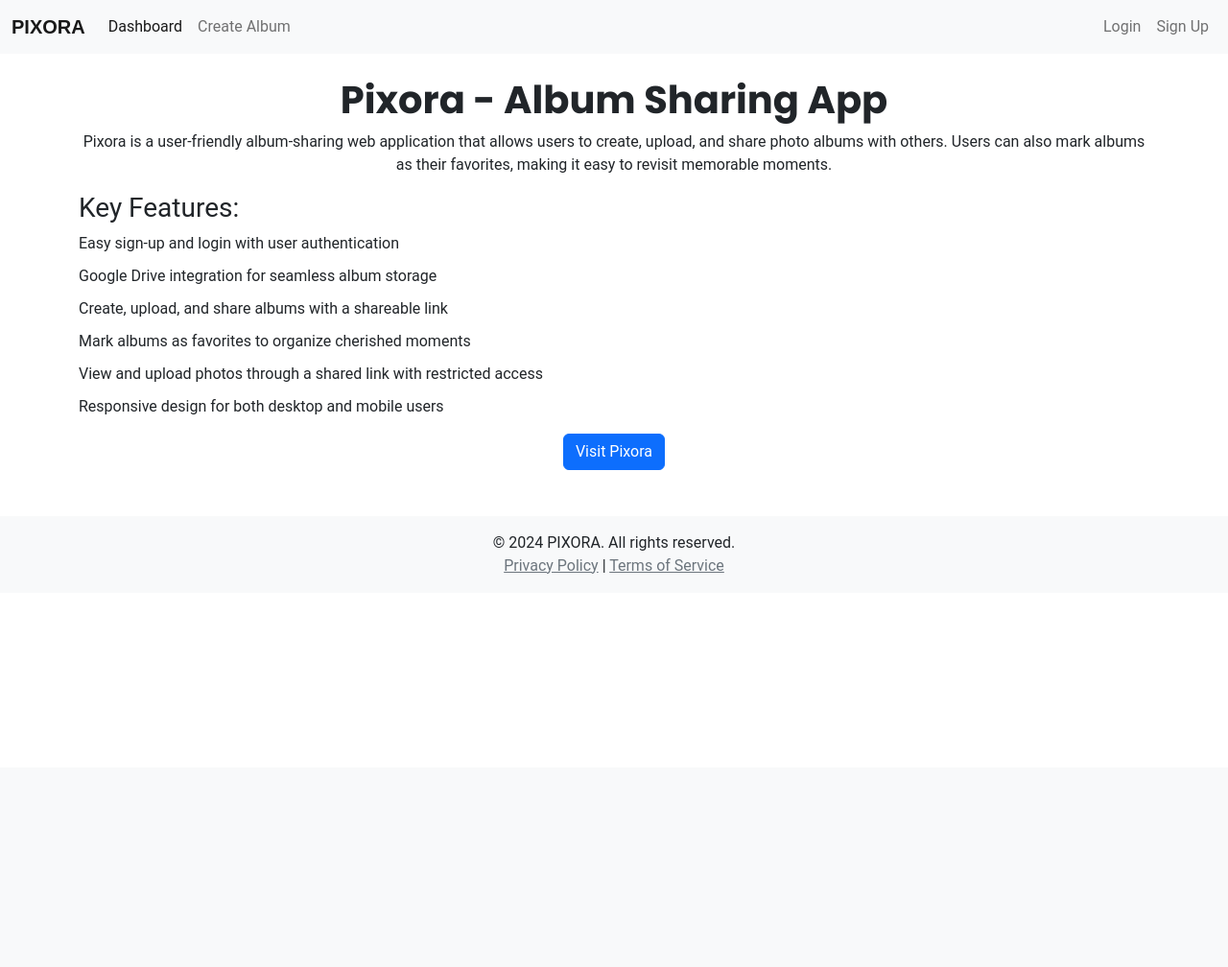
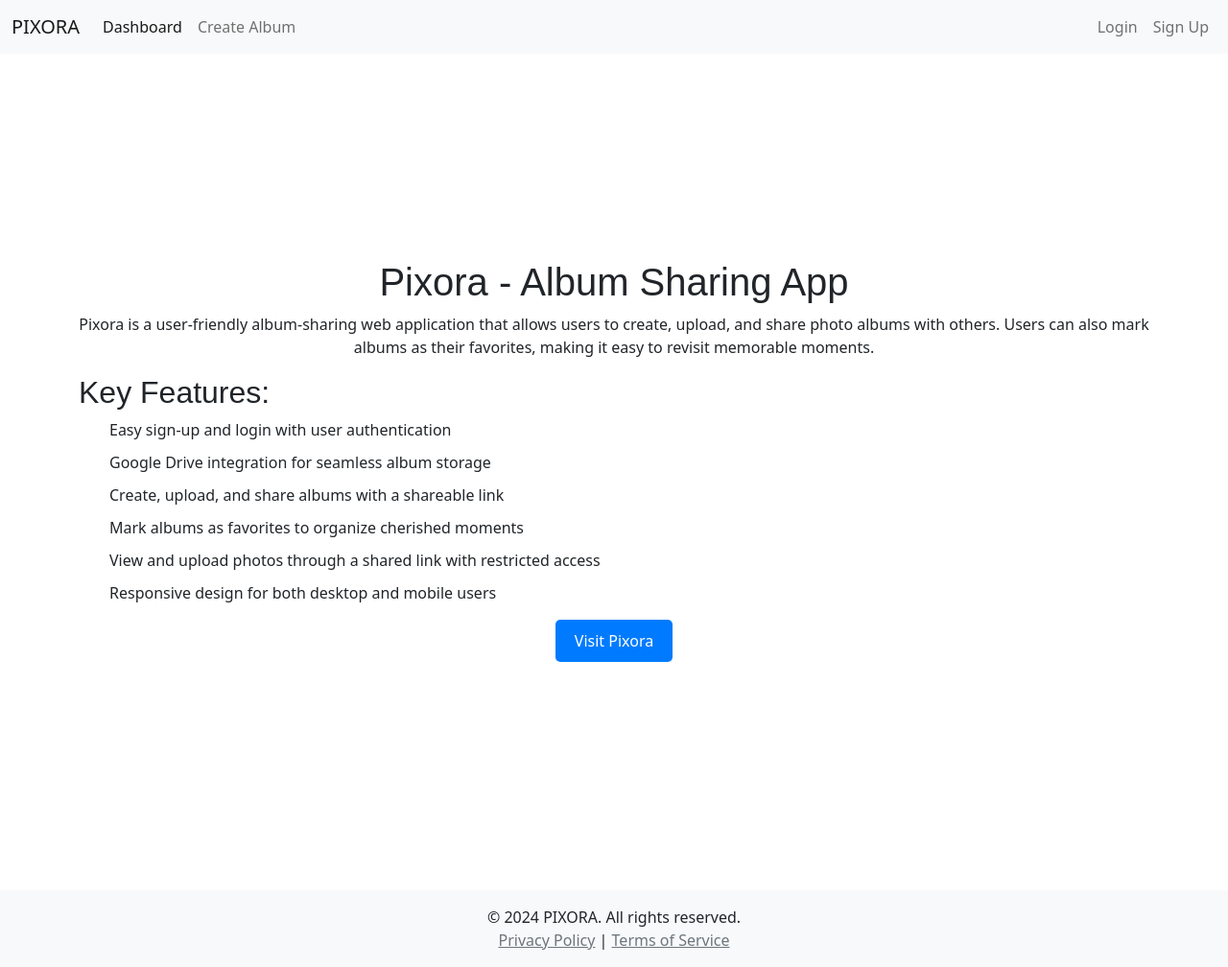
Before and after one commit to aswinaravind27/pics-app, a Django app: page / in a window 1280 px wide. Shown: the whole page at 96% size. Before the commit the page ends 598 px from the top, so only its background shows below. Run offline with Django 3.2, Linux system fonts and the light colour scheme; some libraries are stand-ins or nearby versions.

Commit message:
homepage fixed

```diff
--- a/templates/base.html
+++ b/templates/base.html
@@ -9,42 +9,18 @@
     <!-- Bootstrap CSS -->
     <link href="https://cdn.jsdelivr.net/npm/bootstrap@5.2.3/dist/css/bootstrap.min.css" rel="stylesheet" integrity="sha384-rbsA2VBKQhggwzxH7pPCaAqO46MgnOM80zW1RWuH61DGLwZJEdK2Kadq2F9CUG65" crossorigin="anonymous">
 
-    <!-- Google Fonts -->
-    <link href="https://fonts.googleapis.com/css2?family=Poppins:wght@400;700&display=swap" rel="stylesheet"> <!-- Changed to Poppins -->
-
     <!-- Favicon -->
     {% load static %}
     <link rel="icon" type="image/x-icon" href="{% static 'images/favicon.ico' %}">
 
     <!-- Title Block with Default Fallback -->
     <title>{% block title %}PIXORA - Manage Albums{% endblock %}</title>
-    <style>
-        body {
-            font-family: 'Roboto', sans-serif; /* Apply the custom font to the body */
-        }
-        .main-heading {
-            font-size: 2.5rem; /* Increase font size for the main heading */
-            font-weight: bold; /* Make it bold */
-            font-family: 'Poppins', sans-serif; /* Set Poppins font for the main heading */
-        }
-        .feature-item {
-            margin-bottom: 10px; /* Add space between each feature */
-        }
-        .key-features-heading {
-            font-size: 1.75rem; /* Increase font size for key features heading */
-            font-weight: normal; /* Remove bold styling */
-        }
-        .navbar-brand {
-            font-family: 'Arial', sans-serif; /* Set default font for PIXORA brand */
-            font-weight: bold; /* Keep brand name bold */
-        }
-    </style>
 </head>
 <body>
     <!-- Navbar -->
     <nav class="navbar navbar-expand-lg navbar-light bg-light">
         <div class="container-fluid">
-            <a class="navbar-brand" href="#" aria-label="PIXORA Homepage">PIXORA</a> <!-- Brand name -->
+            <a class="navbar-brand" href="#" aria-label="PIXORA Homepage">PIXORA</a>
             <button class="navbar-toggler" type="button" data-bs-toggle="collapse" data-bs-target="#navbarNavAltMarkup" aria-controls="navbarNavAltMarkup" aria-expanded="false" aria-label="Toggle navigation">
                 <span class="navbar-toggler-icon"></span>
             </button>
@@ -73,24 +49,6 @@
         {% endblock %}
     </div>
 
-    <!-- Additional Info Section -->
-    <div class="container mt-4">
-        <h2 class="text-center main-heading">Pixora - Album Sharing App</h2> <!-- Fixed font here -->
-        <p class="text-center">Pixora is a user-friendly album-sharing web application that allows users to create, upload, and share photo albums with others. Users can also mark albums as their favorites, making it easy to revisit memorable moments.</p>
-        <h5 class="key-features-heading">Key Features:</h5> <!-- Increased size here without bold -->
-        <ul class="list-unstyled">
-            <li class="feature-item">Easy sign-up and login with user authentication</li>
-            <li class="feature-item">Google Drive integration for seamless album storage</li>
-            <li class="feature-item">Create, upload, and share albums with a shareable link</li>
-            <li class="feature-item">Mark albums as favorites to organize cherished moments</li>
-            <li class="feature-item">View and upload photos through a shared link with restricted access</li>
-            <li class="feature-item">Responsive design for both desktop and mobile users</li>
-        </ul>
-        <div class="text-center mt-3"> <!-- Centering the button -->
-            <a href="/" class="btn btn-primary">Visit Pixora</a>
-        </div>
-    </div>
-
     <!-- Footer -->
     <footer class="bg-light text-center py-3 mt-5">
         <div class="container">
--- a/templates/index.html
+++ b/templates/index.html
@@ -1,7 +1,30 @@
 {% extends 'base.html' %}
-{% block tittle %}
-<tittle>Pixora</tittle>
+{% block title %}
+<title>Pixora</title>
 {% endblock %}
+
 {% block content %}
-
+<div style="display: flex; justify-content: center; align-items: center; height: 100vh; text-align: center;">
+    <div>
+        <h1 style="margin-top: 0; font-family: 'Arial', sans-serif;">Pixora - Album Sharing App</h1>
+        <p>
+            Pixora is a user-friendly album-sharing web application that allows users to create, upload, and share photo albums with others.
+            Users can also mark albums as their favorites, making it easy to revisit memorable moments.
+        </p>
+        <h2 style="text-align: left; font-family: 'Berlin Sans FB', sans-serif; font-weight: normal;">Key Features:</h2>
+        <ul style="list-style-type: none; text-align: left;">
+            <li style="margin-bottom: 10px;">Easy sign-up and login with user authentication</li>
+            <li style="margin-bottom: 10px;">Google Drive integration for seamless album storage</li>
+            <li style="margin-bottom: 10px;">Create, upload, and share albums with a shareable link</li>
+            <li style="margin-bottom: 10px;">Mark albums as favorites to organize cherished moments</li>
+            <li style="margin-bottom: 10px;">View and upload photos through a shared link with restricted access</li>
+            <li style="margin-bottom: 10px;">Responsive design for both desktop and mobile users</li>
+        </ul>
+        <div>
+            <a href="#" style="display: inline-block; padding: 10px 20px; background-color: #007BFF; color: white; text-decoration: none; border-radius: 5px; font-size: 16px;">
+                Visit Pixora
+            </a>
+        </div>
+    </div>
+</div>
 {% endblock %}
```
